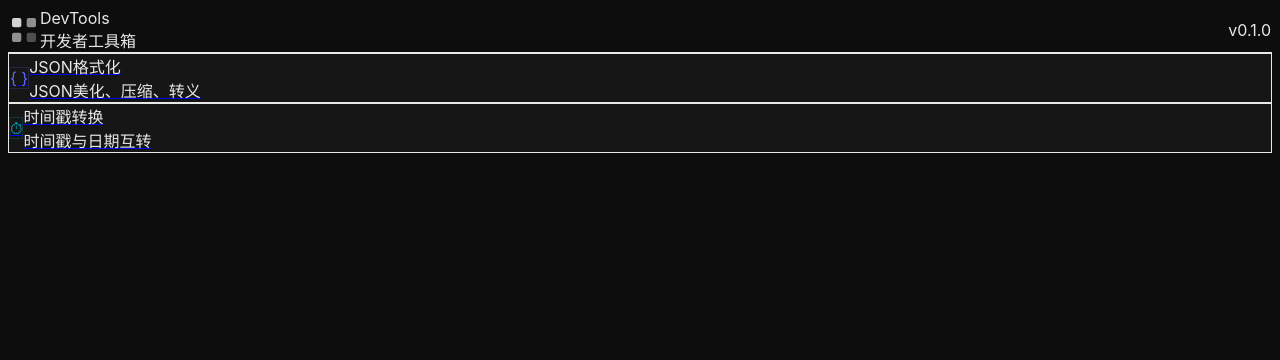
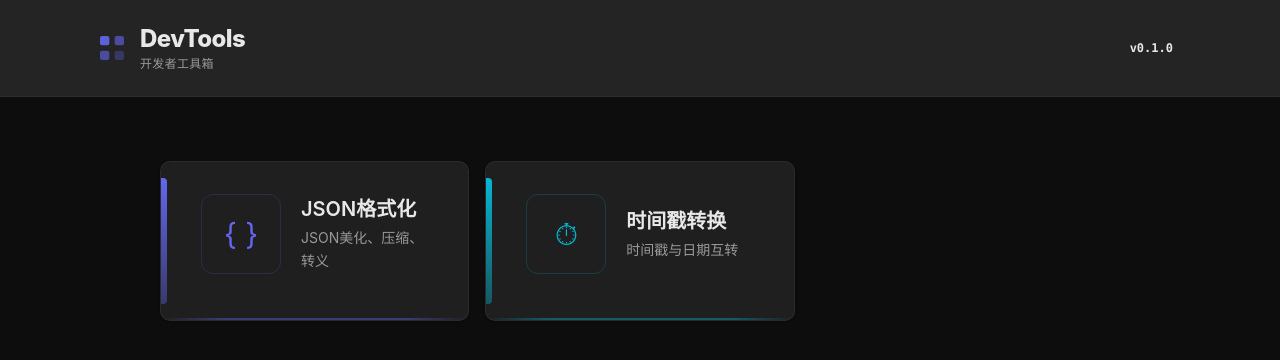
Before and after one commit to phycholee/dev-tools, a Vue app: page / in a window 1280 px wide. Shown: the top 360 px of the page. Built offline with nearby package versions, Linux system fonts and the light colour scheme.

Commit message:
fix(UI): increase card height and fix Tailwind v4 CSS contrast

```diff
--- a/src/assets/styles/globals.css
+++ b/src/assets/styles/globals.css
@@ -1,57 +1,72 @@
-@tailwind base;
-@tailwind components;
-@tailwind utilities;
+@import "tailwindcss";
 
 /* Google Fonts */
 @import url('https://fonts.googleapis.com/css2?family=Inter:wght@400;500;600;700&family=JetBrains+Mono:wght@400;500;600;700&display=swap');
 
-:root {
-  /* Font tokens for backward compatibility */
+/* Tailwind v4 theme configuration */
+@theme {
+  /* Font families */
   --font-sans: 'Inter', system-ui, -apple-system, 'Segoe UI', Roboto, 'Helvetica Neue', Arial, 'Noto Sans', sans-serif;
   --font-mono: 'JetBrains Mono', ui-monospace, SFMono-Regular, Menlo, Consolas, 'Liberation Mono', monospace;
 
-  /* Design tokens (HSL) */
-  --background: 0 0% 5%;            /* #0d0d0f */
-  --foreground: 0 0% 91%;             /* #e8e8ed */
-  --card: 0 0% 8.6%;                  /* #16161c */
-  --card-foreground: 0 0% 91%;
-  --popover: 0 0% 8.6%;               /* #16161c-ish */
-  --popover-foreground: 0 0% 91%;
-  --primary: 239 84% 67%;              /* #6366f1 */
-  --primary-foreground: 0 0% 100%;
-  --secondary: 0 0% 10%;               /* #1a1a20 */
-  --secondary-foreground: 0 0% 91%;
-  --muted: 0 0% 13.3%;                  /* #222228 */
-  --muted-foreground: 0 0% 53%;
-  --accent: 0 0% 13.3%;
-  --accent-foreground: 0 0% 91%;
-  --destructive: 0 84% 60%;             /* #ef4444 */
-  --destructive-foreground: 0 0% 98%;
-  --border: 0 0% 16.5%;                 /* #2a2a32 */
-  --input: 0 0% 16.5%;
-  --ring: 239 84% 67%;                  /* matches primary */
-  --radius: 0.625rem;
+  /* Colors - shadcn-vue neutral dark theme (high contrast for Vercel style) */
+  --color-background: hsl(0 0% 5%);
+  --color-foreground: hsl(0 0% 91%);
+  --color-card: hsl(0 0% 12%);
+  --color-card-foreground: hsl(0 0% 91%);
+  --color-popover: hsl(0 0% 12%);
+  --color-popover-foreground: hsl(0 0% 91%);
+  --color-primary: hsl(239 84% 67%);
+  --color-primary-foreground: hsl(0 0% 100%);
+  --color-secondary: hsl(0 0% 14%);
+  --color-secondary-foreground: hsl(0 0% 91%);
+  --color-muted: hsl(0 0% 18%);
+  --color-muted-foreground: hsl(0 0% 60%);
+  --color-accent: hsl(0 0% 18%);
+  --color-accent-foreground: hsl(0 0% 91%);
+  --color-destructive: hsl(0 84% 60%);
+  --color-destructive-foreground: hsl(0 0% 98%);
+  --color-border: hsl(0 0% 22%);
+  --color-input: hsl(0 0% 22%);
+  --color-ring: hsl(239 84% 67%);
+
+  /* Border radius */
+  --radius-lg: 0.625rem;
+  --radius-md: calc(var(--radius-lg) - 2px);
+  --radius-sm: calc(var(--radius-lg) - 4px);
+
+  /* Animations */
+  --animate-fadeIn: fadeIn 0.4s ease-out backwards;
+  --animate-slideInLeft: slideInLeft 0.3s ease-out backwards;
 }
 
-/* Dark mode adjustments (when .dark is present) - values kept identical for now since the palette is dark by default */
-.dark {
-  /* could override tokens here if needed */
+/* Keyframes */
+@keyframes fadeIn {
+  from {
+    opacity: 0;
+    transform: translateY(10px);
+  }
+  to {
+    opacity: 1;
+    transform: translateY(0);
+  }
 }
 
-/* Tailwind color aliases to use CSS variables via HSL */
-:root {
-  --bg: hsl(var(--background));
-  --fg: hsl(var(--foreground));
+@keyframes slideInLeft {
+  from {
+    opacity: 0;
+    transform: translateX(-10px);
+  }
+  to {
+    opacity: 1;
+    transform: translateX(0);
+  }
 }
 
-/* Base typography */
+/* Base styles */
 html, body, #app {
   height: 100%;
   font-family: var(--font-sans);
-  background-color: hsl(var(--background));
-  color: hsl(var(--foreground));
+  background-color: var(--color-background);
+  color: var(--color-foreground);
 }
-
-/* Utility to ensure components readable on dark bg */
-.text-foreground { color: hsl(var(--foreground)); }
-.bg-card { background-color: hsl(var(--card)); color: hsl(var(--card-foreground)); }
--- a/src/components/common/ToolCard.vue
+++ b/src/components/common/ToolCard.vue
@@ -1,7 +1,7 @@
 <template>
   <router-link :to="tool.path" class="block group">
     <Card
-      class="relative overflow-hidden transition-all duration-250 hover:shadow-lg hover:-translate-y-1 border-border/50 hover:border-primary/30"
+      class="relative overflow-hidden transition-all duration-250 hover:shadow-lg hover:-translate-y-1 border-border/50 hover:border-primary/30 min-h-[160px]"
       :style="{ '--tool-color': tool.color || '#6366f1' }"
     >
       <!-- Left accent bar -->
@@ -16,17 +16,17 @@
         :style="{ background: `linear-gradient(90deg, transparent 0%, ${tool.color || '#6366f1'} 20%, ${tool.color || '#6366f1'} 80%, transparent 100%)` }"
       />
 
-      <CardContent class="flex items-center gap-5 p-6 pl-8">
+      <CardContent class="flex items-center gap-5 p-8 pl-10">
         <!-- Icon -->
         <div
-          class="flex items-center justify-center w-16 h-16 rounded-xl shrink-0 transition-all duration-250 border group-hover:scale-105"
+          class="flex items-center justify-center w-20 h-20 rounded-xl shrink-0 transition-all duration-250 border group-hover:scale-105"
           :style="{
             background: `color-mix(in srgb, ${tool.color || '#6366f1'} 15%, var(--bg-tertiary))`,
             borderColor: `color-mix(in srgb, ${tool.color || '#6366f1'} 20%, transparent)`
           }"
         >
           <span
-            class="text-2xl transition-all duration-250"
+            class="text-3xl transition-all duration-250"
             :style="{ color: tool.color || '#6366f1' }"
           >
             {{ tool.icon }}
```
